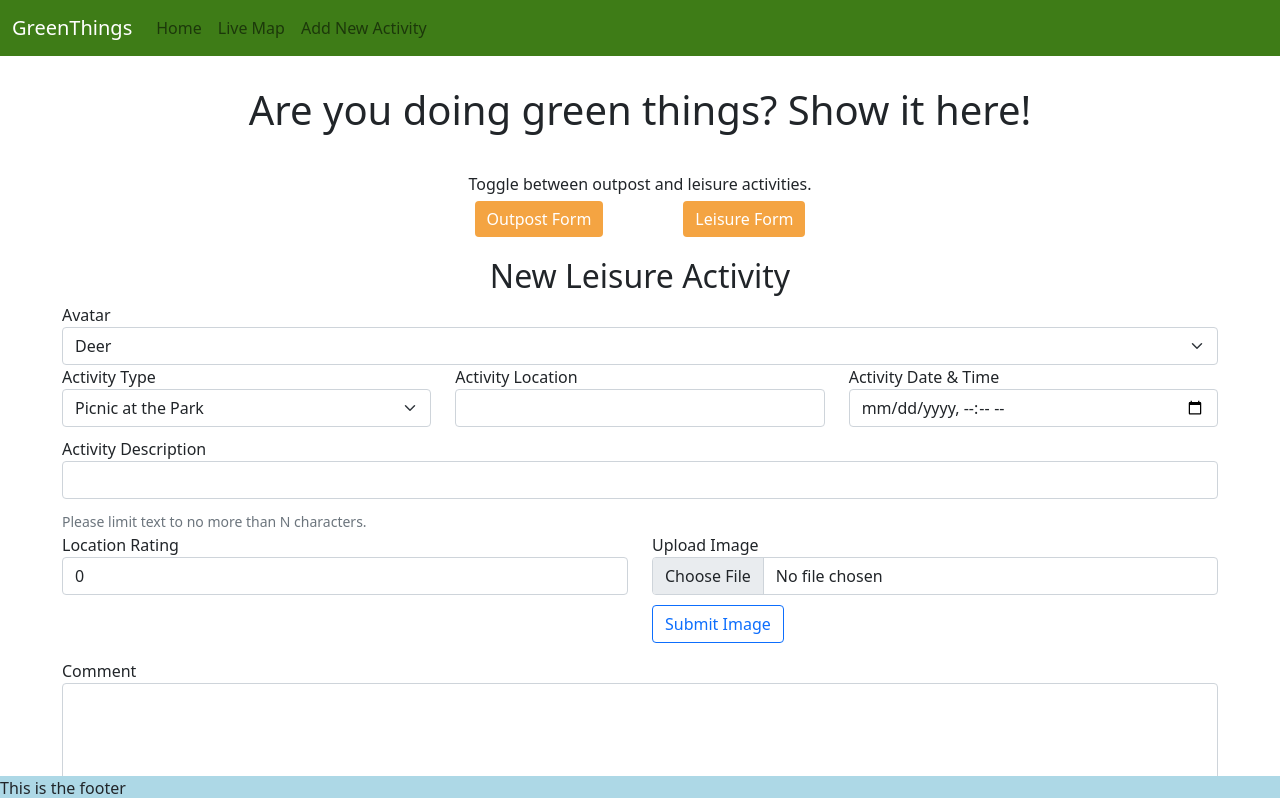
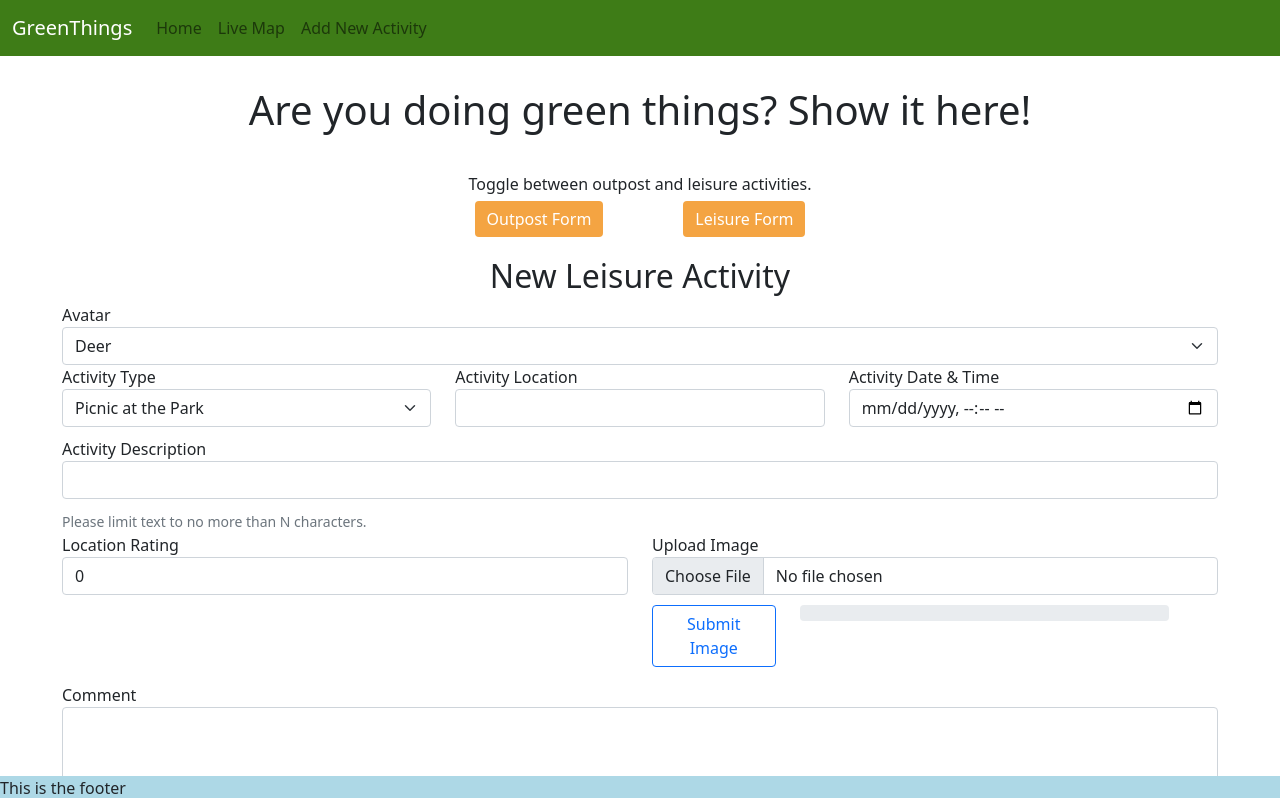
Before and after one commit to Julio-M/greenthings-frontend, a React (Create React App) app: page /new-activity in a window 1280 px wide. Shown: the top 798 px of the page. Built offline with nearby package versions, Linux system fonts and the light colour scheme.

Commit message:
added loading bar

```diff
--- a/src/Components/NewLeisureActivityForm.js
+++ b/src/Components/NewLeisureActivityForm.js
@@ -6,8 +6,10 @@ import Container from 'react-bootstrap/Container';
 import Row from 'react-bootstrap/Row';
 import Col from 'react-bootstrap/Col';
 import axios from 'axios'
+import ProgressBar from 'react-bootstrap/ProgressBar'
 
 function NewLeisureActivityForm(){
+    const [isLoading,setIsLoading] = useState(0)
 
     const [myImage, setMyImage] = useState("")
 
@@ -39,21 +41,32 @@ function NewLeisureActivityForm(){
 
       const handleImageSubmit = (e) =>{
         e.preventDefault()
+        console.log(isLoading)
         const formData = new FormData()
         formData.append("file", myImage)
         formData.append("upload_preset", "dyza3ykz")
 
-        axios.post("https://api.cloudinary.com/v1_1/dimfaeuml/image/upload",formData)
+        axios.post("https://api.cloudinary.com/v1_1/dimfaeuml/image/upload",formData,{
+            onUploadProgress: progress => {
+                setIsLoading(Math.round(progress.loaded/progress.total*100))
+            }
+        })
         .then(res=>setLeisureForm({...leisureForm, image:res.data.secure_url}))
+        // .then(()=>setIsLoading(0))
 
       }
 
       const handleUpload = (e) =>{
+          setIsLoading(0)
           const file = e.target.files[0]
           setMyImage(file)
       }
 
       console.log("IMAGE",myImage)
+
+      const now = isLoading;
+
+    const progressInstance = <ProgressBar now={now} label={`${now}%`} />;
 
     return(
         <>
@@ -114,7 +127,14 @@ function NewLeisureActivityForm(){
                     <Form.Group controlId="formFile" className="mb-3">
                         <Form.Label>Upload Image</Form.Label>
                         <Form.Control type="file" onChange={handleUpload}/>
-                        <Button variant="outline-primary" type="submit" onClick={handleImageSubmit}>Submit Image</Button>
+                        <Row>
+                            <Col xs={12} md={3}>
+                            <Button variant="outline-primary" type="submit" onClick={handleImageSubmit}>Submit Image</Button>
+                            </Col>
+                            <Col xs={12} md={8}>
+                            {progressInstance}
+                            </Col>
+                        </Row>
                     </Form.Group>
                 </Col>
                 </Row>
```
